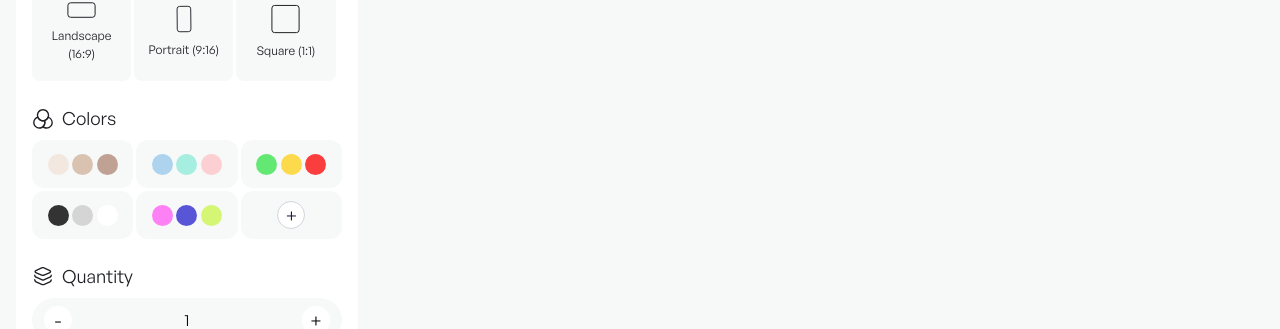
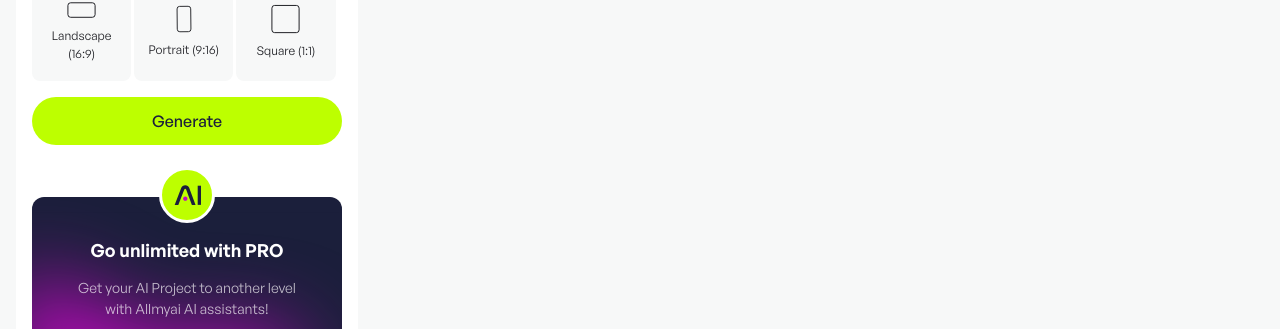
Before and after one commit to Moeed-Tahir/dzignhub, a Next.js app: page /dashboard/image-creation in a window 1280 px wide. Shown: the part 608-937 px from the top of the page. Built offline with nearby package versions, Linux system fonts and the light colour scheme; no server answers.

Commit message:
Image and video creation working

```diff
--- a/src/components/creation/Sidebar.jsx
+++ b/src/components/creation/Sidebar.jsx
@@ -364,43 +364,7 @@ const Sidebar = ({
         onChange={setSelectedSize}
         isImagePage={isImagePage}
       />
-      <>
-        <Colors selected={selectedColors} onChange={setSelectedColors} />
 
-        <div>
-          <div className="flex justify-start my-2 items-center gap-2">
-            <Image
-              src="/creation/layer.svg"
-              alt="Style"
-              width={100}
-              height={100}
-              className="w-[22px] h-[22px] object-cover rounded-md"
-            />
-            <span className="text-[18px] font-normal text-[#202126] ">
-              Quantity
-            </span>
-          </div>
-
-          <div className="bg-[#F7F8F8] flex justify-between items-center rounded-full px-[12px] py-[8px]">
-            <p
-              className="bg-white rounded-full flex justify-center items-center h-[28px] text-[18px] w-[28px]"
-              onClick={() =>
-                selectedQuantity > 1 &&
-                setSelectedQuantity(selectedQuantity - 1)
-              }
-            >
-              -
-            </p>
-            <p>{selectedQuantity}</p>
-            <p
-              className="bg-white rounded-full flex justify-center items-center h-[28px] w-[28px] text-[18px]"
-              onClick={() => setSelectedQuantity(selectedQuantity + 1)}
-            >
-              +
-            </p>
-          </div>
-        </div>
-      </>
 
       {!isImagePage && (
         <>
```
